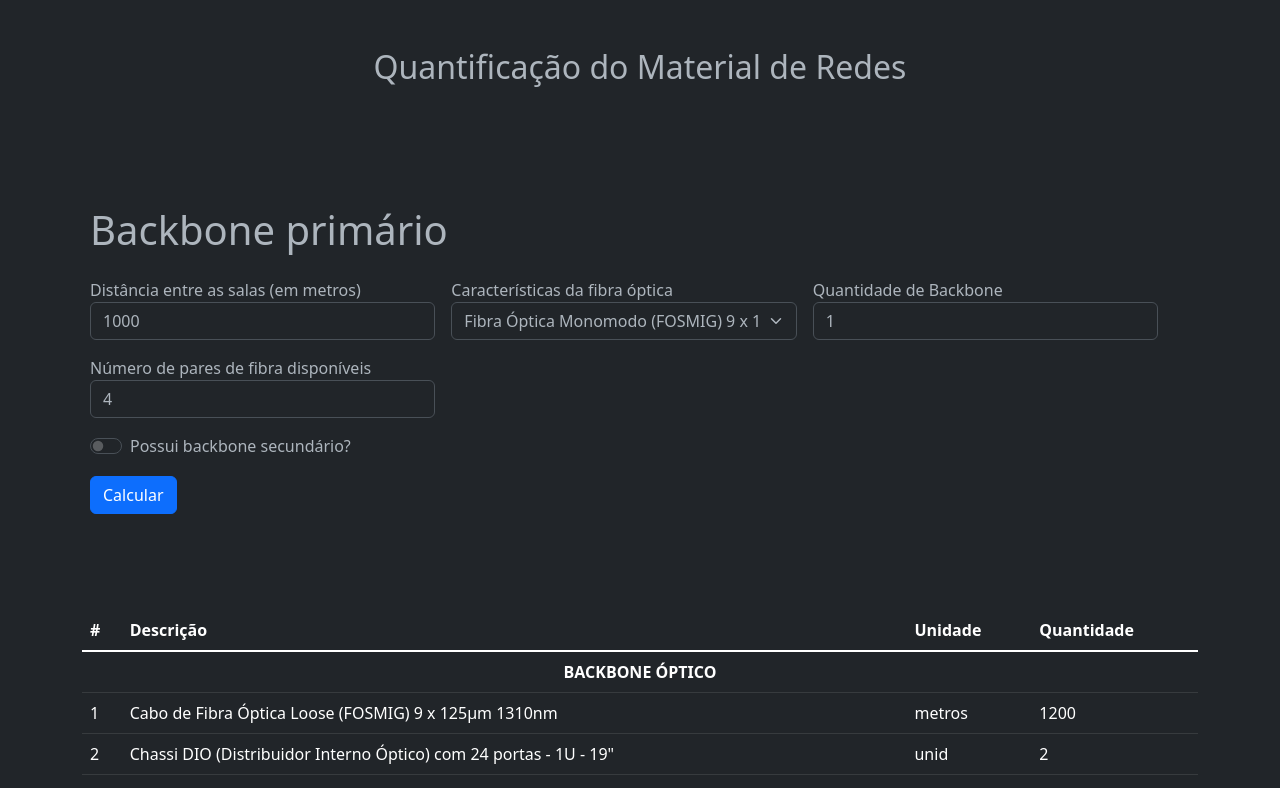
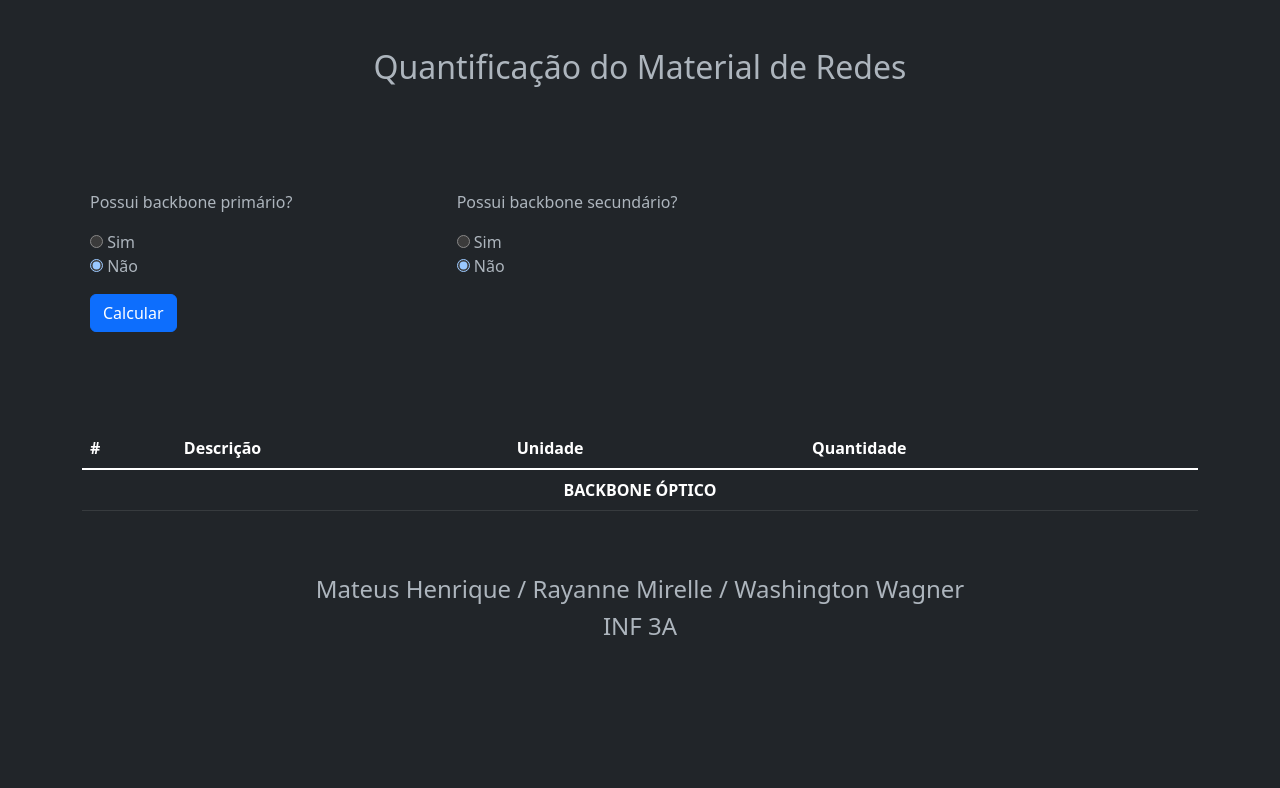
Before and after one commit to matee23/quantificacao-material, a plain HTML site: page index.html in a window 1280 px wide. Both pictures are taken after a click on the button "Calcular". Shown: the top 788 px of the page. Drawn offline with nearby package versions, Linux system fonts and the light colour scheme.

Commit message:
Mudanças 5

```diff
--- a/index.html
+++ b/index.html
@@ -20,44 +20,54 @@
         <main>
             <section class="py-5">
                 <form class="container row g-3 needs-validation" id="form">
-                    <div class="conatine row g-3" id="container-backbone-primario">
+                    <div class="col-md-4">
+                        <p>Possui backbone primário?</p>
+                        <div>
+                            <input type="radio" id="possui-primario-sim" name="possui-primario" value="1">
+                            <label for="possui-primario-sim">Sim</label>
+                        </div>
+                        <div>
+                            <input type="radio" id="possui-primario-nao" name="possui-primario" value="0" checked>
+                            <label for="possui-primario-nao">Não</label>
+                        </div>
+                    </div>
+                    <div class="conatine row g-3 hidden" id="container-backbone-primario">
                         <h1>Backbone primário</h1>
-                        <div class="col-md-4">
-                            <label for="distancia">Distância entre as salas (em metros)</label>
-                            <input type="number" class="form-control" id="distancia" name="distancia" value="1000" required>
-                        </div>
-                        <div class="col-md-4">
+                        <div class="col-md-6">
                             <label for="caracteristicas-primario">Características da fibra óptica</label>
                             <select class="form-select" id="caracteristicas-primario" name="caracteristicas-primario">
-                                <option value="1" selected>Fibra Óptica Monomodo (FOSMIG) 9 x 125µm 1310nm</option>
-                                <option value="2">Fibra Óptica Monomodo (FOSMIG) 9 x 125µm 1550nm</option>
+                                <option value="1">Fibra Óptica Multimodo (FOMMIG) 50 x 125µm 850nm</option>
+                                <option value="2">Fibra Óptica Multimodo (FOMMIG) 50 x 125µm 1310nm</option>
+                                <option value="3" selected>Fibra Óptica Monomodo (FOSMIG) 9 x 125µm 1310nm</option>
+                                <option value="4">Fibra Óptica Monomodo (FOSMIG) 9 x 125µm 1550nm</option>
                             </select>
                         </div>
-                        <div class="col-md-4">
+                        <div class="col-md-6">
                             <label for="backbone-primario">Quantidade de Backbone</label>
                             <input type="number" class="form-control" id="backbone-primario" name="backbone-primario"
                                 value="1" required>
                         </div>
-                        <div class="col-md-4">
+                        <div class="col-md-6">
                             <label for="disponivel-primario">Número de pares de fibra disponíveis</label>
                             <input type="number" class="form-control" id="disponivel-primario"
                                 name="disponivel-primario" value="4" required>
                         </div>
+                        <div class="col-md-6">
+                            <label for="distancia">Distância entre as SEQs (em metros)</label>
+                            <input type="number" class="form-control" id="distancia" name="distancia" value="1000"
+                                required>
+                        </div>
                     </div>
                     <div class="col-md-4">
-
-                        <div class="form-check form-switch">
-                            <label for="possui-secundario">Possui backbone secundário?</label>
-                            <input type="checkbox" class="form-check-input" id="possui-secundario">
-                        </div>
-                        <!--<div>
+                        <p>Possui backbone secundário?</p>
+                        <div>
                             <input type="radio" id="possui-secundario-sim" name="possui-secundario" value="1">
                             <label for="possui-secundario-sim">Sim</label>
                         </div>
                         <div>
                             <input type="radio" id="possui-secundario-nao" name="possui-secundario" value="0" checked>
                             <label for="possui-secundario-nao">Não</label>
-                        </div>-->
+                        </div>
                     </div>
                     <div class="container row g-3 hidden" id="container-backbone-secundario">
                         <h1>Backbone secundário</h1>
@@ -76,8 +86,10 @@
                                 óptica</label>
                             <select class="form-select" id="caracteristicas-secundario"
                                 name="caracteristicas-secundario">
-                                <option value="1" selected>Fibra Óptica Multimodo (FOMMIG) 50 x 125µm</option>
-                                <option value="2">Fibra Óptica Monomodo (FOSMIG) 9 x 125µm</option>
+                                <option value="1">Fibra Óptica Multimodo (FOMMIG) 50 x 125µm 850nm</option>
+                                <option value="2" selected>Fibra Óptica Multimodo (FOMMIG) 50 x 125µm 1310nm</option>
+                                <option value="3">Fibra Óptica Monomodo (FOSMIG) 9 x 125µm 1310nm</option>
+                                <option value="4">Fibra Óptica Monomodo (FOSMIG) 9 x 125µm 1550nm</option>
                             </select>
                         </div>
                         <div class="col-md-4">
--- a/resources/js/script.js
+++ b/resources/js/script.js
@@ -30,17 +30,33 @@ const backboneRowEl = $('#backbone');
 
 let equipamentos = [];
 
-const possuiSecundarioInput = $('#possui-secundario');
+const possuiPrimarioInputs = $('input[name="possui-primario"]');
+const possuiSecundarioInputs = $('input[name="possui-secundario"]');
 
+const containerBackbonePrimarioEl = $('#container-backbone-primario');
 const containerBackboneSecundarioEl = $('#container-backbone-secundario');
 
+let possuiPrimario = !!parseInt($('input[name="possui-primario"]:checked').val());
 let possuiSecundario = !!parseInt($('input[name="possui-secundario"]:checked').val());
 
-possuiSecundarioInput.on('click', (e) =>
+possuiPrimarioInputs.each(function ()
 {
-    containerBackboneSecundarioEl.toggle('hidden')
+    $(this).on('click', (e) =>
+    {
+        possuiPrimario = !!parseInt($(this).val());
 
-    possuiSecundario === true ? containerBackboneSecundarioEl.removeClass('hidden') : containerBackboneSecundarioEl.addClass('hidden');
+        possuiPrimario === true ? containerBackbonePrimarioEl.removeClass('hidden') : containerBackbonePrimarioEl.addClass('hidden');
+    })
+});
+
+possuiSecundarioInputs.each(function ()
+{
+    $(this).on('click', (e) =>
+    {
+        possuiSecundario = !!parseInt($(this).val());
+
+        possuiSecundario === true ? containerBackboneSecundarioEl.removeClass('hidden') : containerBackboneSecundarioEl.addClass('hidden');
+    })
 });
 
 calcularButtonEl.on('click', (e) =>
@@ -49,69 +65,68 @@ calcularButtonEl.on('click', (e) =>
 
     tableEl.removeClass('hidden');
 
-    calcularBackbonePrimario();
+    if (possuiPrimario)
+        calcularBackbonePrimario();
 
-    calcularBackboneSecundario();
+    if (possuiSecundario)
+        calcularBackboneSecundario();
 
     inserirLinhas();
 
     equipamentos = [];
 });
 
-
-//Bandeja, cordão
 function calcularBackbonePrimario()
 {
-    const distancia = parseInt(options['distancia'].val());
-
     const caracteristicaFibra = parseInt(options['caracteristicas-primario'].val());
 
     const quantidadeBackbone = parseInt(options['backbone-primario'].val());
 
     const pares = parseInt(options['disponivel-primario'].val());
 
+    const distancia = parseInt(options['distancia'].val());
+
     const paresTotal = pares * quantidadeBackbone;
+
+    const especificacao = caracteristicaFibra < 3 ? '50 x 125µm - MM' : '9 x 125µm - SM';
 
     //Cabo
 
-    const tamanhoCabo = (Math.ceil(distancia * 1.2)) * quantidadeBackbone;
+    const tamanhoTotal = (distancia * 1.2) * quantidadeBackbone;
 
-    atualizarEquipamentos('cabo primario', `Cabo de Fibra Óptica Loose (FOSMIG) 9 x 125µm ${caracteristicaFibra === 1 ? '1310nm' : '1550nm'}`, 'metros', tamanhoCabo);
+    atualizarEquipamentos('cabo-primario', `Cabo de Fibra Óptica Loose ${caracteristicaFibra < 3 ? '(FOMMIG) 50 x 125µm' : '(FOSMIG) 9 x 125µm'} - com ${pares} fibras`, 'metros', tamanhoTotal);
 
     //DIO
-    const quantidadeDIO = Math.ceil((paresTotal) / 24) * 2; //Multiplicando por 2 por se tratar de duas salas de equipamentos diferentes
+    const quantidadeDIO = Math.ceil((paresTotal / 2) / 24) * 2; //Multiplicando por 2 por se tratar de duas salas de equipamentos diferentes
 
-    atualizarEquipamentos('dio', 'Chassi DIO (Distribuidor Interno Óptico) com 24 portas - 1U - 19"', 'unid', quantidadeDIO);
+    atualizarEquipamentos('dio', 'Chassi DIO (Distribuidor Interno Óptico) com 24 portas - 1U - 19"', 'unid.', quantidadeDIO);
 
     //Bandeja
 
     const bandeja = Math.ceil((paresTotal * 2) / 12) * 2;
 
-    atualizarEquipamentos('bandeja', 'Bandeja para emenda de fibra no DIO - (comporta até 12 emendas)', 'unid', bandeja);
+    atualizarEquipamentos('bandeja', "Bandeja para emenda de fibra no DIO - (comporta até 12 emendas)", 'unid.', bandeja);
 
     //Acoplador
     const acoplador = paresTotal * 2;
 
-    atualizarEquipamentos('acoplador 9 x 125µm - SM', 'Acoplador óptico 9 x 125µm - SM - LC - duplo', 'unid', acoplador);
+    atualizarEquipamentos(`acoplador ${especificacao}`, `Acoplador óptico ${especificacao} - LC - duplo`, 'unid.', acoplador);
 
     //Pig tail
 
     const pigTail = paresTotal * 2 * 2;
 
-    atualizarEquipamentos('pig tail simples 9 x 125µm - SM', 'Pig tail 9 x 125µm - SM - 1,5m - simples - conector LC', 'unid', pigTail);
+    atualizarEquipamentos(`pig tail simples ${especificacao}`, `Pig tail ${especificacao} - 1,5m - simples - conector LC`, 'unid', pigTail);
 
-    //Cordão
+    //Cordão óptico
 
     const cordaoOptico = paresTotal * 2;
 
-    atualizarEquipamentos('cordao 9 x 125µm - SM', 'Cordão Óptico 9 x 125µm - SM - 3m - duplo - conector LC', 'unid', cordaoOptico);
+    atualizarEquipamentos(`cordao ${especificacao}`, `Cordão Óptico ${especificacao} - 3m - Duplo - conector LC`, 'unid.', cordaoOptico);
 }
 
 function calcularBackboneSecundario()
 {
-    if (!possuiSecundario)
-        return;
-
     const pavimentos = parseInt(options['pavimentos'].val());
 
     const caracteristicaFibra = parseInt(options['caracteristicas-secundario'].val());
@@ -122,7 +137,7 @@ function calcularBackboneSecundario()
 
     const peDireito = parseInt(options['pe-direito'].val());
 
-    const especificacao = caracteristicaFibra === 1 ? '50 x 125µm - MM' : '9 x 125µm - SM';
+    const especificacao = caracteristicaFibra < 3 ? '50 x 125µm - MM' : '9 x 125µm - SM';
 
     const paresPorAndar = paresPorCabo * quantidadeBackbone;
     const paresTotal = paresPorAndar * (pavimentos - 1);
@@ -140,10 +155,10 @@ function calcularBackboneSecundario()
 
     tamanhoCabo = Math.ceil(tamanhoCabo * 1.2);
 
-    atualizarEquipamentos('cabo secundario', `Cabo de Fibra Óptica Tight Buffer ${caracteristicaFibra === 1 ? '(FOMMIG) 50 x 125µm' : '(FOSMIG) 9 x 125µm'} - com ${paresPorCabo} fibras`, 'metros', tamanhoCabo);
+    atualizarEquipamentos('cabo-secundario', `Cabo de Fibra Óptica Tight Buffer ${caracteristicaFibra < 3 ? '(FOMMIG) 50 x 125µm' : '(FOSMIG) 9 x 125µm'} - com ${paresPorCabo} fibras`, 'metros', tamanhoCabo);
 
     //DIO
-    const quantidadeDio = Math.ceil((paresTotal) / 24);
+    const quantidadeDio = Math.ceil((paresTotal / 2) / 24);
 
     atualizarEquipamentos('dio', 'Chassi DIO (Distribuido Interno Óptico) com 24 portas - 1U - 19"', 'unid', quantidadeDio);
 
```
